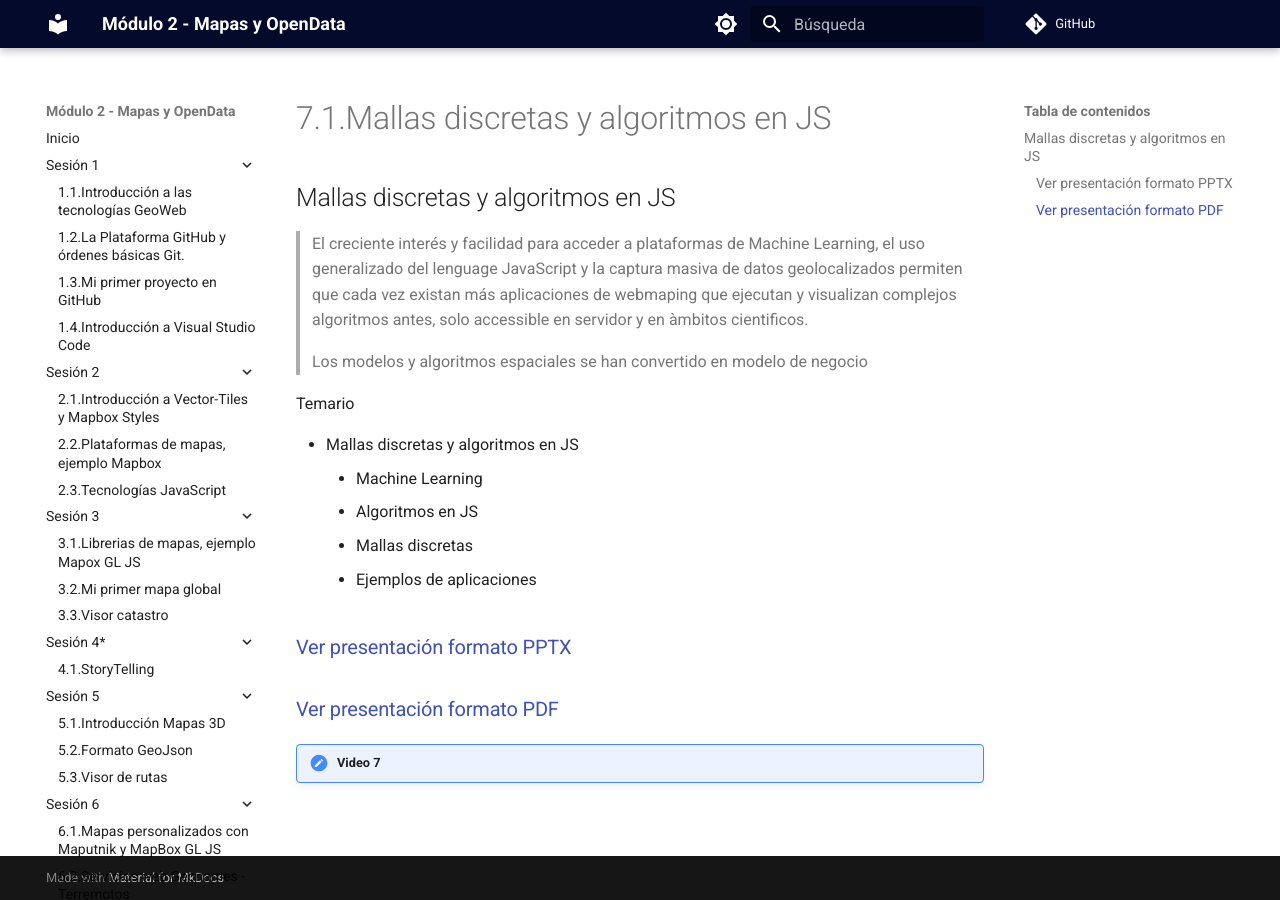
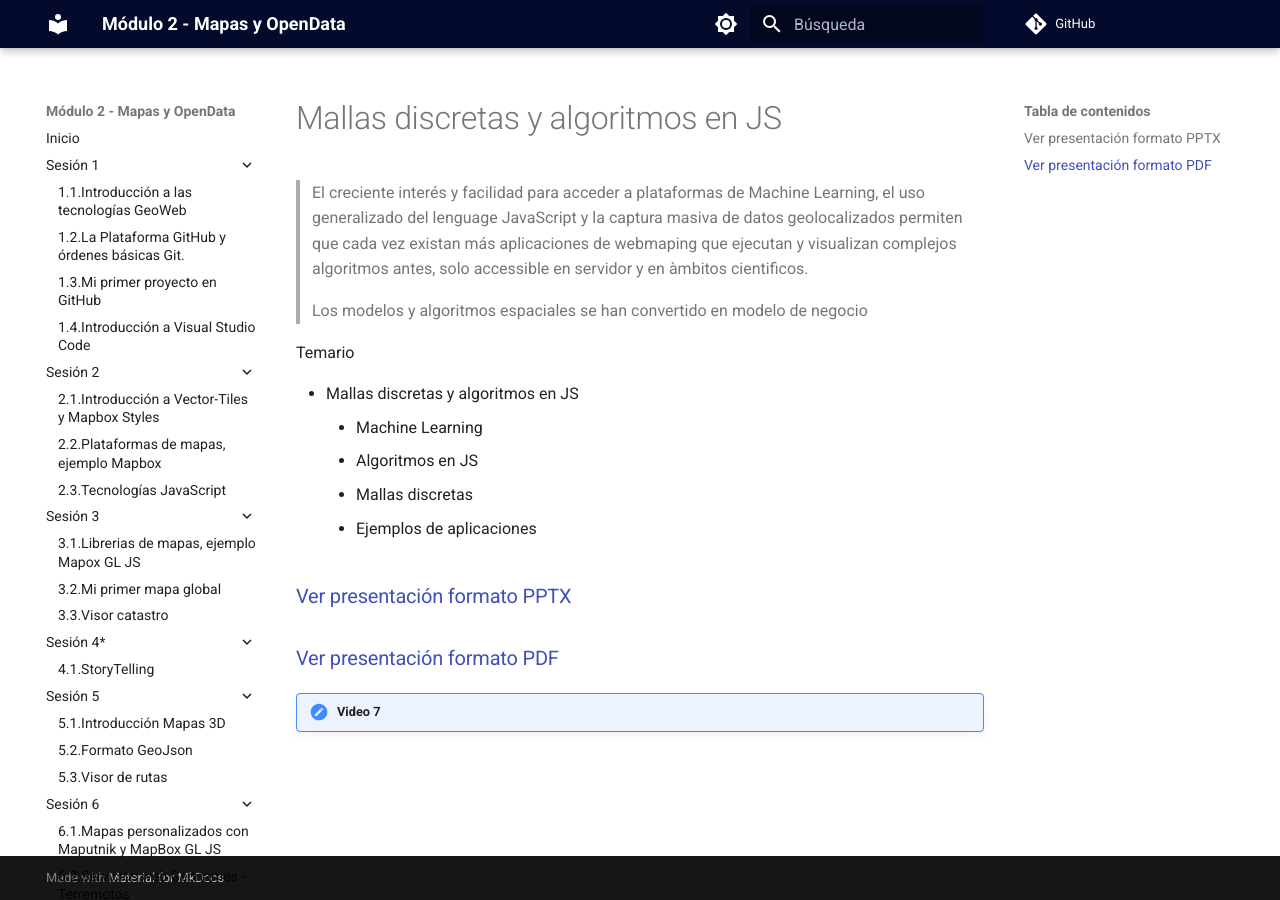
Before and after one commit to gis-master-m2/m2-geoweb, an MkDocs documentation site: the page built from docs/7.1.mallas_discretas_algoritmos.md, in a window 1280 px wide. Built offline with MkDocs 1.6.1 and Material for MkDocs 9.7.7, drawn with Linux system fonts in a browser that asks for light colours; comment, search, counter and statistics services are not loaded.

Commit message:
add state

```diff
--- a/docs/7.1.mallas_discretas_algoritmos.md
+++ b/docs/7.1.mallas_discretas_algoritmos.md
@@ -1,4 +1,4 @@
-## Mallas discretas y algoritmos en JS
+# Mallas discretas y algoritmos en JS
 
 > El creciente interés y facilidad para acceder a plataformas de Machine Learning, el uso generalizado del lenguage JavaScript y la captura masiva de datos geolocalizados permiten que cada vez existan más aplicaciones de webmaping que ejecutan y visualizan complejos algoritmos antes, solo accessible en servidor y en àmbitos cientificos.
 
```
Also changed, not shown: docs/4.1.storytelling.md (+1 -1 lines), docs/7.2.visualizacion_con_kepler_gl.md (+3 -0 lines), site/3.3.visor_catastro/index.html, site/search/search_index.json, 1 other file.
